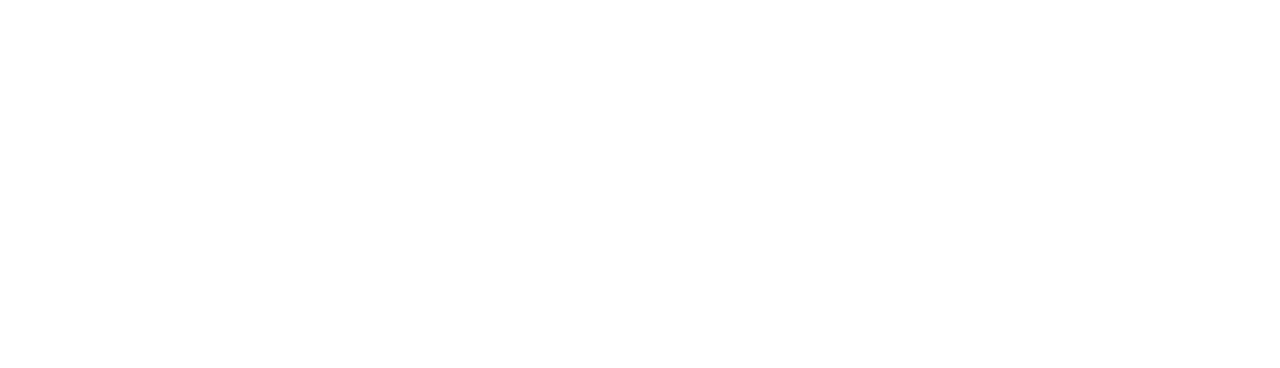
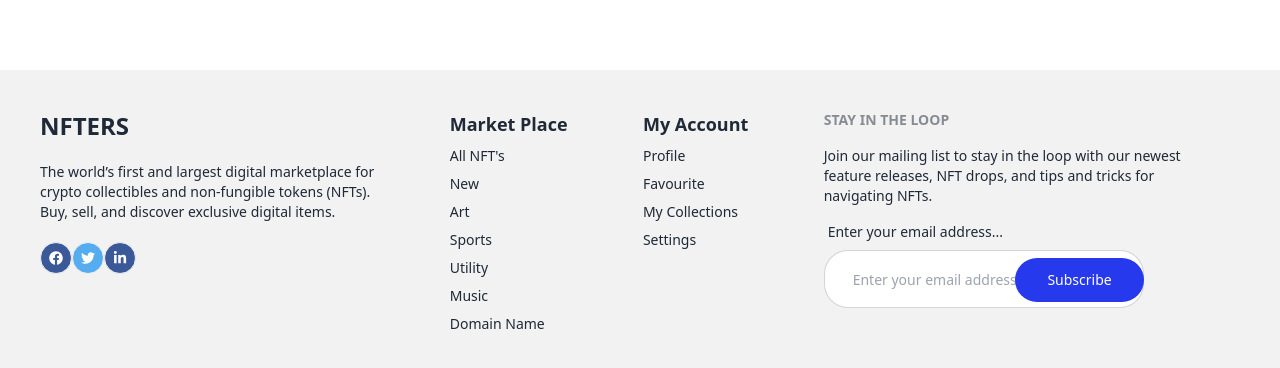
Before and after one commit to RayhanUddinFarhad/NFT_Task, a React (Vite) app: page / in a window 1280 px wide. Shown: the part 4849-5217 px from the top of the page. Before the commit the page ends 4879 px from the top, so only its background shows below. Built offline with nearby package versions, Linux system fonts and the light colour scheme.

Commit message:
Footer completed

```diff
--- /dev/null
+++ b/src/components/Home/Footer/Footer.jsx
@@ -0,0 +1,55 @@
+import React from 'react';
+import { FaFacebook, FaLinkedinIn, FaTwitter } from 'react-icons/fa';
+
+const Footer = () => {
+    return (
+        <div>
+            <footer className="footer p-10 bg-base-200 text-base-content">
+                <div className='space-y-3'>
+                    <h1 className='font-extrabold text-2xl'>NFTERS</h1>
+                    <p>The world’s first and largest digital marketplace for  <br /> crypto collectibles and non-fungible tokens (NFTs). <br /> Buy, sell, and discover exclusive digital items.</p>
+
+                    <div>
+                        <button className='bg-[#3B5998] text-white  btn btn-circle btn-sm'><FaFacebook ></FaFacebook></button>
+                        <button className='bg-[#55ACEE] text-white  btn btn-circle btn-sm'><FaTwitter ></FaTwitter></button>
+                        <button className='bg-[#3B5998] text-white  btn btn-circle btn-sm'><FaLinkedinIn ></FaLinkedinIn></button>
+
+
+                    </div>
+                </div>
+                <div>
+                    <span className="text-lg font-extrabold">Market Place</span>
+                    <a className="link link-hover">All NFT's</a>
+                    <a className="link link-hover">New</a>
+                    <a className="link link-hover">Art</a>
+                    <a className="link link-hover">Sports</a>
+                    <a className="link link-hover">Utility</a>
+                    <a className="link link-hover">Music</a>
+                    <a className="link link-hover">Domain Name</a>
+                </div>
+                <div>
+                    <span className="text-lg font-extrabold">My Account</span>
+                    <a className="link link-hover">Profile</a>
+                    <a className="link link-hover">Favourite</a>
+                    <a className="link link-hover">My  Collections</a>
+                    <a className="link link-hover">Settings</a>
+                </div>
+                <div>
+    <span className="footer-title">Stay In The Loop</span>
+    <p>Join our mailing list to stay in the loop with our newest <br /> feature releases, NFT drops, and tips and tricks for <br /> navigating NFTs.</p>
+    <div className="form-control w-80 ">
+      <label className="label">
+        <span className="label-text">Enter your email address...</span>
+      </label>
+      <div className="relative">
+        <input type="text" placeholder="Enter your email address..." className="input input-bordered w-full pr-16 p-7 text-sm rounded-3xl" />
+        <button className="absolute top-2 right-0 bg-[#2639ED] text-white py-3 px-8 rounded-3xl">Subscribe</button>
+      </div>
+    </div>
+    </div>
+            </footer>
+        </div>
+    );
+};
+
+export default Footer;
--- a/src/layout/Main.jsx
+++ b/src/layout/Main.jsx
@@ -5,6 +5,7 @@
 import CollectionFeatured from '../components/Home/CollectionFeatured/CollectionFeatured';
 import Promotion from '../components/Home/Promotions/Promotion';
 import Discover from '../components/Home/Discover/Discover';
+import Footer from '../components/Home/Footer/Footer';
 
 const Main = () => {
     return (
@@ -19,6 +20,7 @@
         <CollectionFeatured></CollectionFeatured>
         <Promotion></Promotion>
         <Discover></Discover>
+        <Footer></Footer>
         </div>
 
         </>
```
